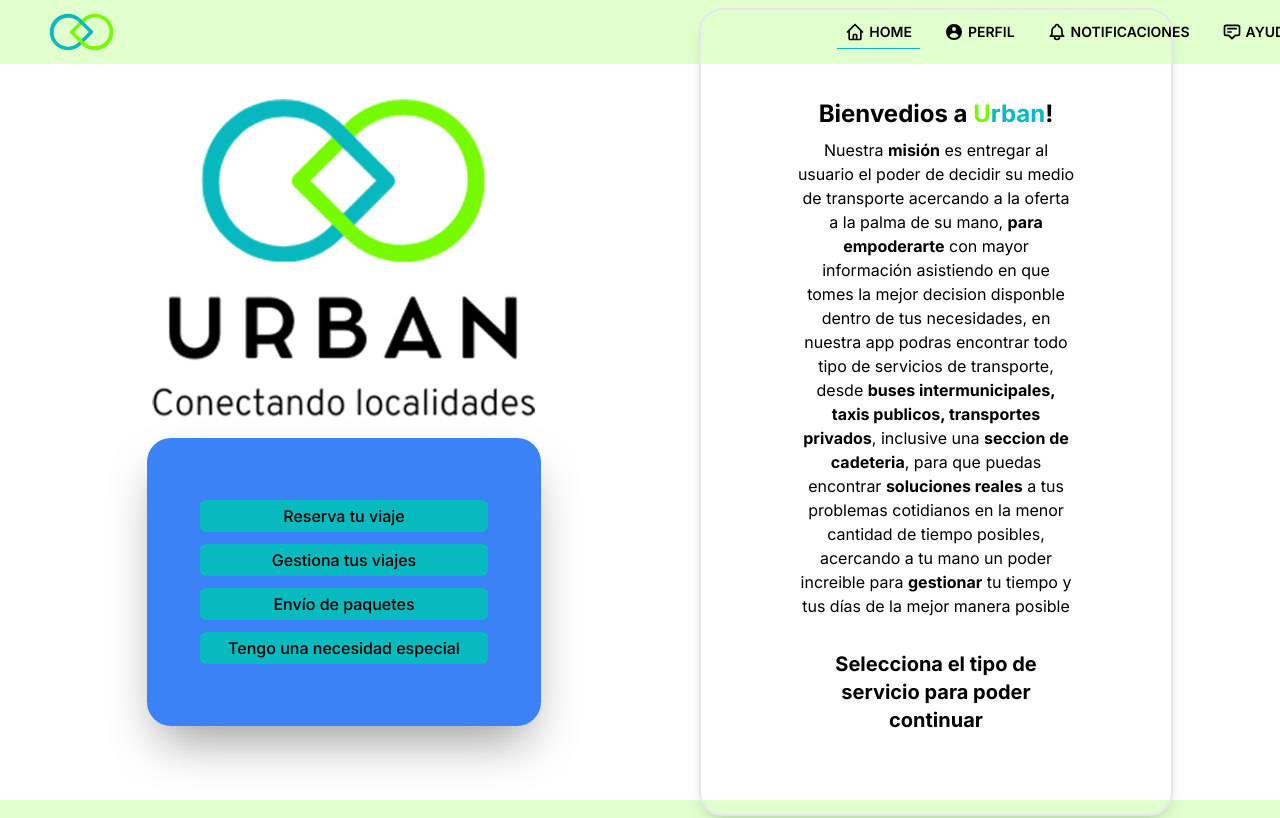
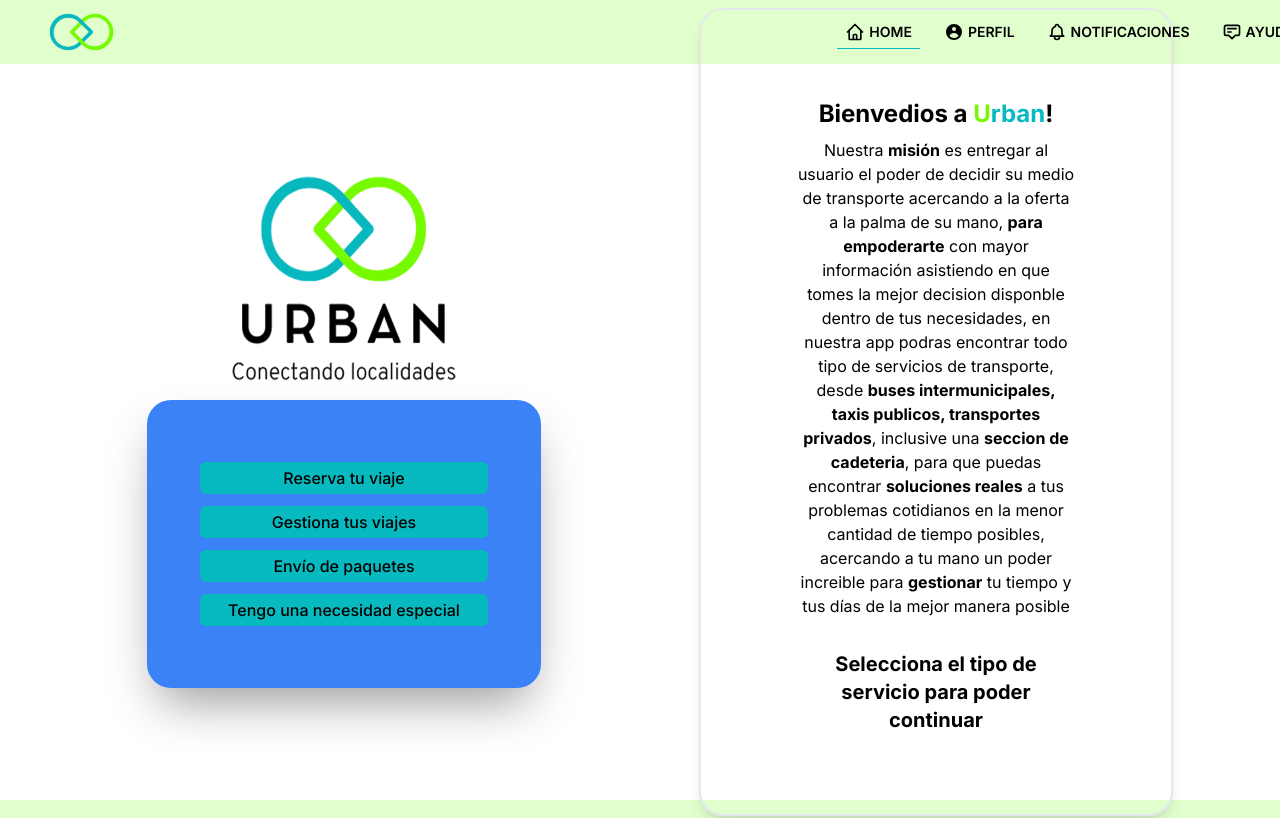
Before and after one commit to pablosecuen/Urban, a Next.js app in the folder client/: page /home in a window 1280 px wide. Shown: the top 818 px of the page. Built offline with nearby package versions, Linux system fonts and the light colour scheme.

Commit message:
layout lg (quiero perfeccionarlo mas)

```diff
--- a/client/app/home/layout.tsx
+++ b/client/app/home/layout.tsx
@@ -15,12 +15,12 @@ export default function Home({ children }: { children: React.ReactNode }) {
           <Image
             src={logo as StaticImageData}
             alt="logo"
-            className="mt-48 w-24  lg:mt-0  lg:w-96"
+            className=" mt-48  w-24 lg:mt-10 lg:h-52 lg:w-56"
           />
           <Menu />
         </div>
 
-        <div className="flex w-full items-center justify-center">{children}</div>
+        <div className="flex h-full w-full items-center justify-center">{children}</div>
       </div>
       <div className="mt-48 lg:mt-0">
         <Footer />
```
